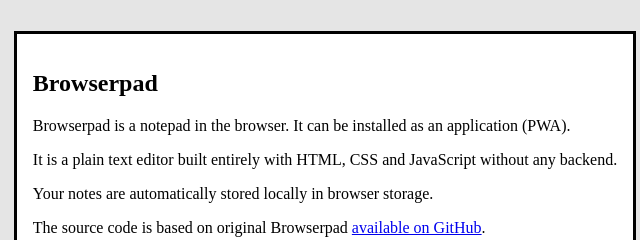
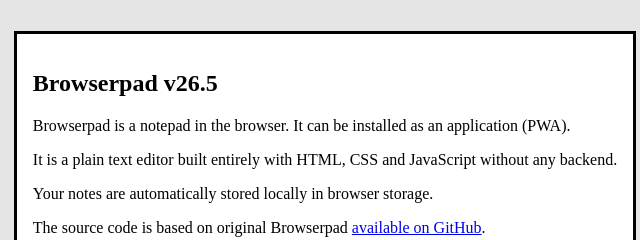
Before and after one commit to rstefko/browserpad, a website: page public/index.html in a window 1280 px wide. Both pictures are taken after a click on the link "About Browserpad". Shown: the part 142-382 px from the top of the page, 315-955 px from the left. Drawn offline with Linux system fonts and the light colour scheme.

Commit message:
Added version

```diff
--- a/public/index.html
+++ b/public/index.html
@@ -40,7 +40,7 @@
     </span>
   </nav>
   <dialog id="about">
-    <h2>Browserpad</h2>
+    <h2>Browserpad v26.5</h2>
     <p>Browserpad is a notepad in the browser. It can be installed as an application (PWA).</p>
     <p>It is a plain text editor built entirely with HTML, CSS and JavaScript without any backend.</p>
     <p>Your notes are automatically stored locally in browser storage.</p>
```
